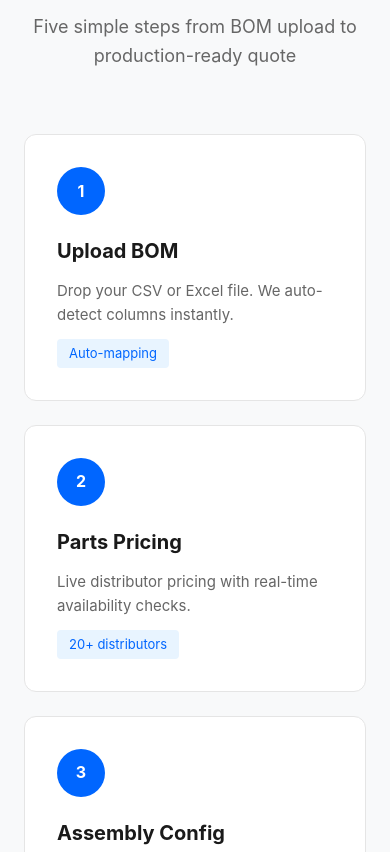
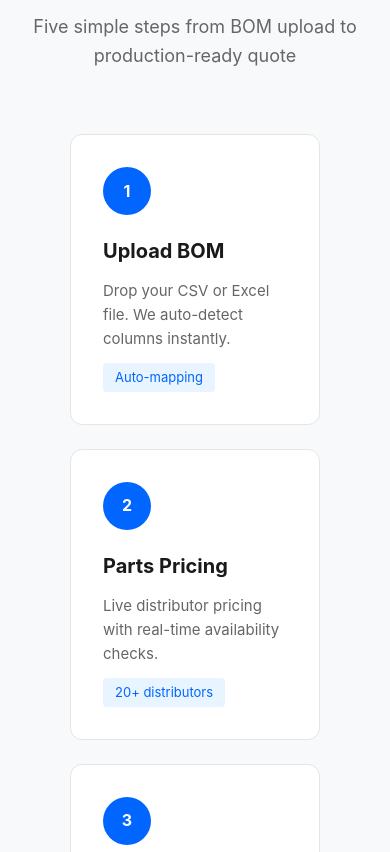
Before and after one commit to farhankhanaz/RFQ-upload, a plain HTML site: page index.html in a window 390 px wide. Shown: the part 1284-2136 px from the top of the page. Drawn offline with Linux system fonts and the light colour scheme.

Commit message:
Update index.html

```diff
--- a/index.html
+++ b/index.html
@@ -29,19 +29,17 @@
 
     .flow-steps-inline {
       display: flex;
-      justify-content: space-between;
+      justify-content: center;
       align-items: stretch;
+      flex-wrap: wrap; /* ✅ stack on smaller screens */
       gap: 24px;
-      flex-wrap: nowrap;
-      overflow-x: auto;
-      scroll-snap-type: x mandatory;
+      overflow-x: hidden;
       padding-bottom: 16px;
     }
+
     .flow-steps-inline .step-card {
-      flex: 1;
-      min-width: 220px;
+      flex: 1 1 220px;
       max-width: 250px;
-      scroll-snap-align: start;
       background: white;
       padding: 32px;
       border-radius: 12px;
@@ -49,9 +47,13 @@
       transition: all 0.3s;
       text-align: left;
     }
+
     .flow-steps-inline .step-card:hover {
-      border-color: #0066ff; box-shadow: 0 8px 24px rgba(0,0,0,0.06); transform: translateY(-4px);
+      border-color: #0066ff;
+      box-shadow: 0 8px 24px rgba(0,0,0,0.06);
+      transform: translateY(-4px);
     }
+
     .step-number {
       width: 48px; height: 48px; background: #0066ff; color: white; border-radius: 50%;
       display: flex; align-items: center; justify-content: center; font-weight: 700; margin-bottom: 20px;
@@ -59,10 +61,6 @@
     .step-card h3 { font-size: 20px; margin-bottom: 12px; color: #1a1a1a; }
     .step-card p { color: #666; font-size: 15px; line-height: 1.6; }
     .step-tag { display: inline-block; margin-top: 12px; padding: 4px 12px; background: #e8f4ff; color: #0066ff; border-radius: 4px; font-size: 13px; }
-    @media (max-width: 900px) {
-      .flow-steps-inline { flex-wrap: wrap; justify-content: center; }
-      .flow-steps-inline .step-card { max-width: 100%; }
-    }
 
     /* Features */
     .features { padding: 80px 0; }
@@ -80,9 +78,7 @@
     .feature h3 { font-size: 20px; margin-bottom: 12px; font-weight: 700; color: #1a1a1a; }
     .feature p { color: #666; font-size: 15px; line-height: 1.6; }
     .badge-group { display: flex; gap: 8px; margin-top: 12px; }
-    .badge {
-        padding: 4px 10px; border-radius: 4px; font-size: 12px; font-weight: 600;
-    }
+    .badge { padding: 4px 10px; border-radius: 4px; font-size: 12px; font-weight: 600; }
     .badge-green { background: #d1fae5; color: #065f46; }
     .badge-amber { background: #fef3c7; color: #92400e; }
     .badge-red { background: #fee2e2; color: #991b1b; }
@@ -201,13 +197,8 @@
 function openForm() {
     const modal = document.getElementById('formModal');
     modal.style.display = 'flex';
-
-    // Scroll smoothly to form popup
-    setTimeout(() => {
-        modal.scrollIntoView({ behavior: 'smooth', block: 'center' });
-    }, 150);
+    setTimeout(() => { modal.scrollIntoView({ behavior: 'smooth', block: 'center' }); }, 150);
 }
-
 function closeForm() {
     document.getElementById('formModal').style.display = 'none';
 }
```
